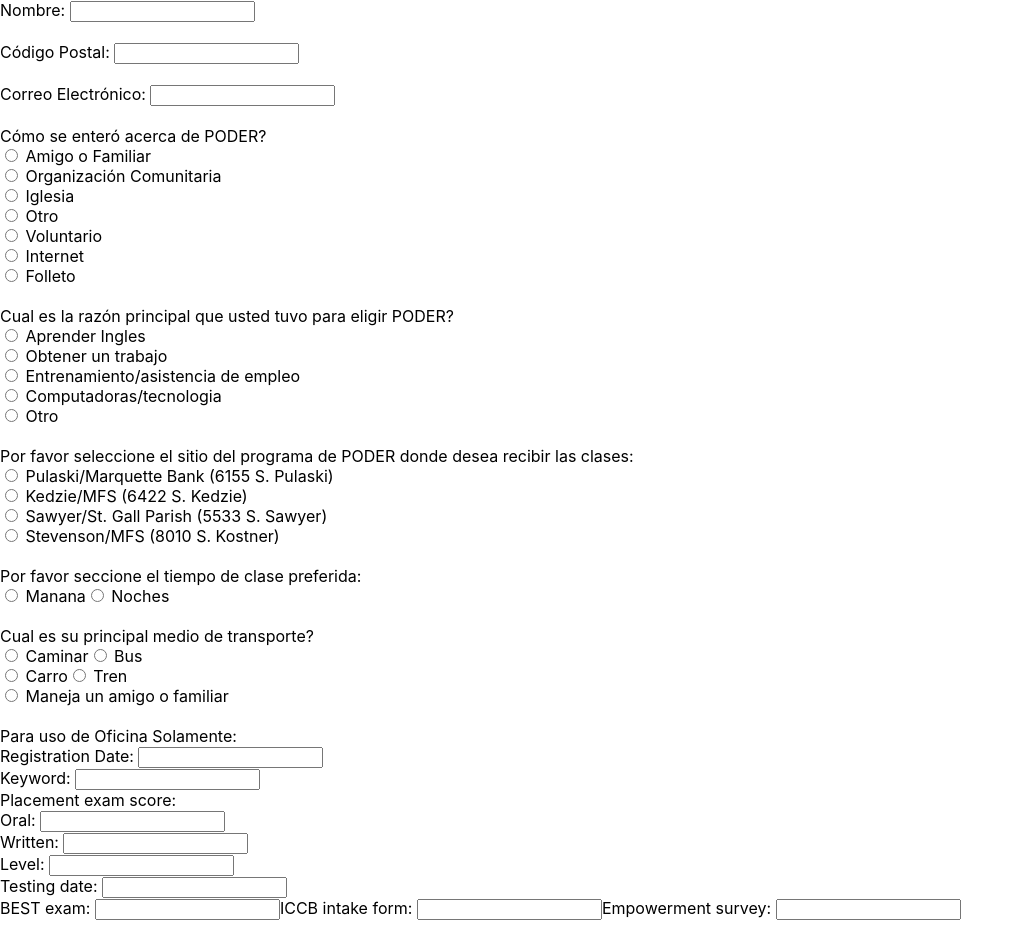
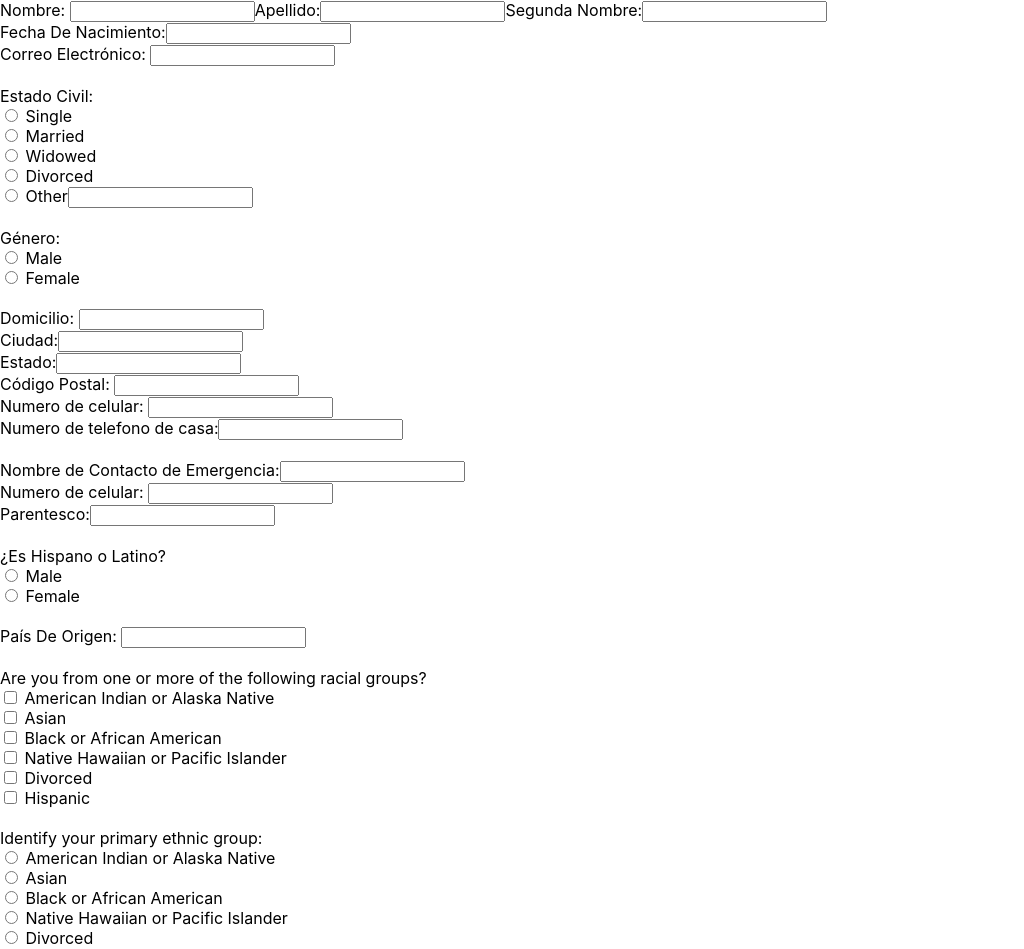
Before and after one commit to Chicago19/team-17, a React (Create React App) app in the folder my-app/: page /reg in a window 1280 px wide. Shown: the top 949 px of the page, without its empty margins (0-1024 px from the left). Before the commit the page ends 920 px from the top, so only its background shows below. Built offline with nearby package versions, Linux system fonts and the light colour scheme.

Commit message:
added more form fields + minor formating

```diff
--- a/my-app/src/Reg.js
+++ b/my-app/src/Reg.js
@@ -28,9 +28,65 @@
   render() {
     return (
       <form onSubmit={this.handleSubmit}>
-        Nombre: <input type="text" name="name"/><br/><br/>
-        Código Postal: <input type="text" name="zipcode"/><br/><br/>
-        Correo Electrónico: <input type="text" name="email"/><br/><br/>
+
+        Nombre: <input type="text" name="name"/>
+        Apellido:<input type="text" name="lastName"/>
+      Segunda Nombre:<input type="text" name="middleName"/>
+    <br></br>
+      Fecha De Nacimiento:<input type="text" name="DOB"/><br/>
+      Correo Electrónico: <input type="text" name="email"/><br/><br/>
+      <text>Estado Civil:</text> <br></br>
+      <input type="radio" name="Estado Civil" value="Soltero/a"/> Single<br/>
+      <input type="radio" name="Estado Civil" value="Casado/a"/> Married<br/>
+      <input type="radio" name="Estado Civil" value="Viduo/a"/> Widowed<br></br>
+      <input type="radio" name="Estado Civil" value="Divorciado/a"/> Divorced<br></br>
+      <input type="radio" name="Estado Civil" value=""/> Other<input type="text" name="Otro"/><br></br>
+    <br></br>
+      <text>Género:</text> <br></br>
+      <input type="radio" name="Gender" value="Male"/> Male<br/>
+      <input type="radio" name="Gender" value="Female"/> Female<br/><br/>
+      Domicilio: <input type="text" name="Address"/><br/>
+      Ciudad:<input type="text" name="City"/><br></br>
+      Estado:<input type="text" name="State"/><br></br>
+      Código Postal: <input type="text" name="Zipcode"/><br></br>
+
+      Numero de celular: <input type="text" name="Zipcode"/><br></br>
+      Numero de telefono de casa:<input type="text" name="lastName"/><br></br>
+      <br></br>
+      Nombre de Contacto de Emergencia:<input type="text" name="Emergency contact name"/><br></br>
+      Numero de celular: <input type="text" name="Emergency cell"/><br></br>
+      Parentesco:<input type="text" name="Relationship"/><br></br>
+
+      <br></br>
+        <text>¿Es Hispano o Latino?</text> <br></br>
+        <input type="radio" name="Es Hispano o Latino?" value="Yes"/> Male<br/>
+        <input type="radio" name="Es Hispano o Latino?" value="No"/> Female<br/>
+      <br></br>
+        País De Origen: <input type="text" name="Country of Origin"/>
+      <br/><br/>
+        <text>Are you from one or more of the following racial groups?</text> <br></br>
+        <input type="checkbox" name="Race" value="American Indian or Alaska Native"/> American Indian or Alaska Native<br/>
+        <input type="checkbox" name="Race" value="Asian"/> Asian<br/>
+        <input type="checkbox" name="Race" value="Black or African American"/> Black or African American<br></br>
+        <input type="checkbox" name="Race" value="Native Hawaiian or Pacific Islander"/> Native Hawaiian or Pacific Islander<br></br>
+        <input type="checkbox" name="Race" value="White"/> Divorced<br></br>
+        <input type="checkbox" name="Race" value="Hispanic or Latino"/> Hispanic<br></br>
+      <br></br>
+        <text>Identify your primary ethnic group:</text> <br></br>
+        <input type="radio" name="Race" value="American Indian or Alaska Native"/> American Indian or Alaska Native<br/>
+        <input type="radio" name="Race" value="Asian"/> Asian<br/>
+        <input type="radio" name="Race" value="Black or African American"/> Black or African American<br></br>
+        <input type="radio" name="Race" value="Native Hawaiian or Pacific Islander"/> Native Hawaiian or Pacific Islander<br></br>
+        <input type="radio" name="Race" value="White"/> Divorced<br></br>
+        <input type="radio" name="Race" value="Hispanic or Latino"/> Hispanic<br></br>
+      <br></br>
+        <text>Es inglés su segundo idioma?:</text> <br></br>
+        <input type="radio" name="Second Language" value="Yes"/> Yes<br/>
+        <input type="radio" name="Second Language" value="No"/> No<br/>
+        ¿Cuál es tu primer idioma?: <input type="text" name="Native Language"/>
+      <br/><br/>
+        Tiempo pasado en los Estados Unidos: <input type="text" name="Time in the USA"/>
+      <br/><br/>
         Cómo se enteró acerca de PODER? <br/>
         <input type="radio" name="referral" value="friendfam"/> Amigo o Familiar <br/>
         <input type="radio" name="referral" value="community"/> Organización Comunitaria <br/>
@@ -75,6 +131,7 @@
         BEST exam: <input type="text" name="best"/>
         ICCB intake form: <input type="text" name="iccb"/>
         Empowerment survey: <input type="text" name="empowerment"/>
+
       </form>
     );
   }
```
